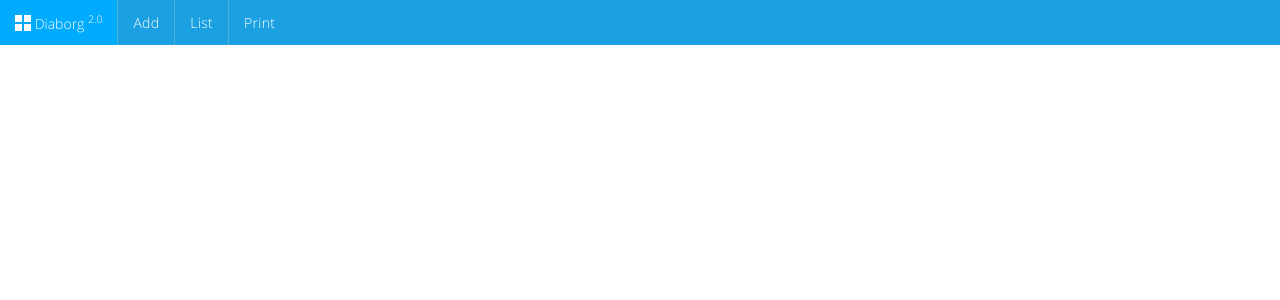
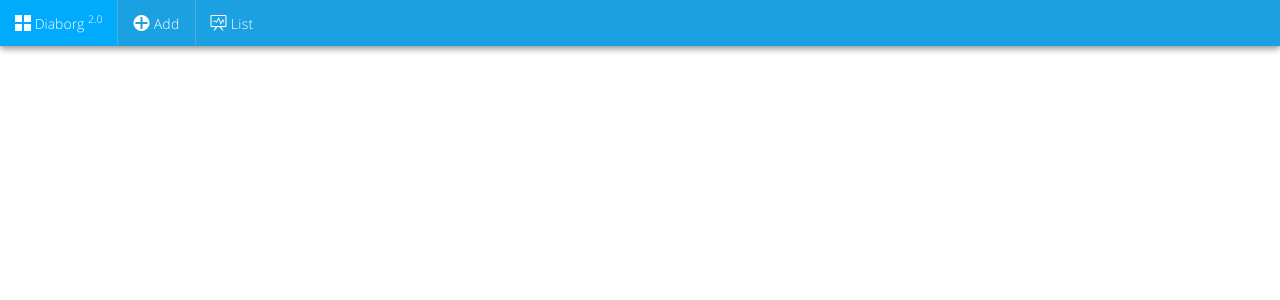
Before and after one commit to bestform/diaborg, a PHP site: template snippets/base.html.twig in a window 1280 px wide. Shown: the top 300 px of the page. Run offline with PHP 8.4, Linux system fonts and the light colour scheme; the template is opened without the code that fills it, so the values that code supplies are empty; some libraries are stand-ins or nearby versions.

Commit message:
made header fixed and added icons

```diff
--- a/snippets/base.html.twig
+++ b/snippets/base.html.twig
@@ -12,26 +12,32 @@
 </head>
 <body class="metro ">
 
-<nav class="navigation-bar">
+<header class="bg-dark">
+    <nav class="navigation-bar fixed-top shadow">
         <div class="navigation-bar-content">
             <a href="/" class="element"><span class="icon-grid-view"></span> Diaborg <sup>2.0</sup></a>
             <span class="element-divider"></span>
 
 
             <ul class="element-menu">
-            <li><a href="/index.php/add">Add</a></li>
+                <li><a href="/index.php/add"><i class="icon-plus"></i> Add</a></li>
             </ul>
             <span class="element-divider"></span>
             <ul class="element-menu">
-            <li><a href="/index.php/list">List</a></li>
+                <li><a href="/index.php/list"><i class="icon-stats"></i> List</a></li>
             </ul>
-        <span class="element-divider"></span>
-        <ul class="element-menu">
-            <li><a href="/index.php/list?print=1">Print</a></li>
-        </ul>
+            {#<span class="element-divider"></span>#}
+            {#<ul class="element-menu">#}
+                {#<li><a href="/index.php/list?print=1">Print</a></li>#}
+            {#</ul>#}
 
         </div>
     </nav>
+
+</header>
+
+
+
 
 <div class="container">
 
--- a/web/css/styles.css
+++ b/web/css/styles.css
@@ -1,3 +1,7 @@
+header {
+    height: 45px;
+    position: relative;
+}
 .container {
     padding: 40px 40px 40px 40px;
 }
```
Lines whose indentation alone changed are shown as unchanged.
